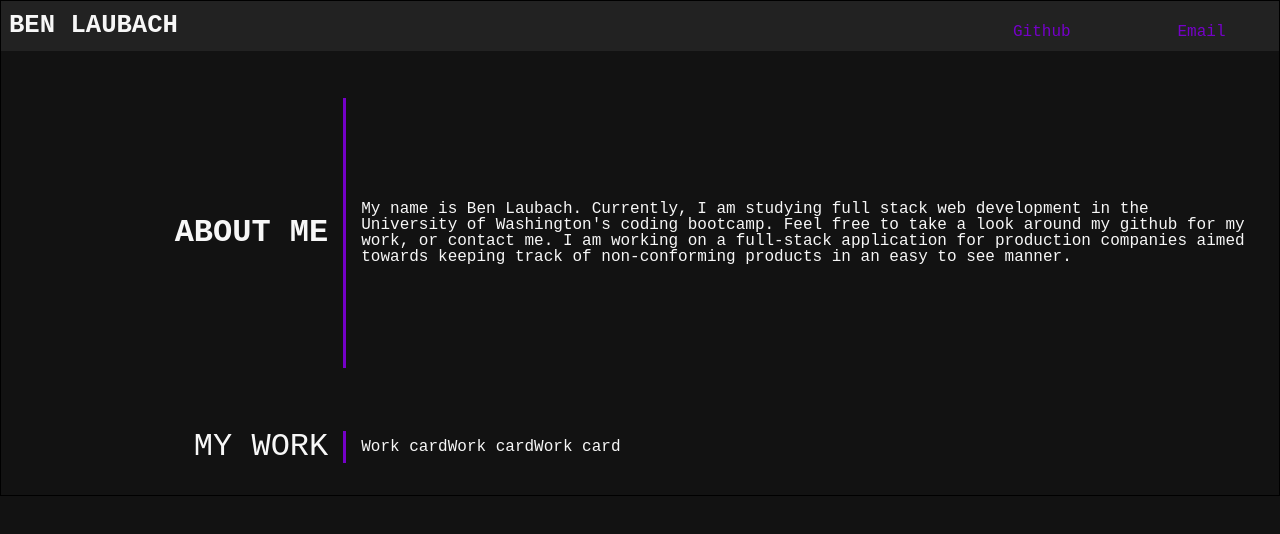
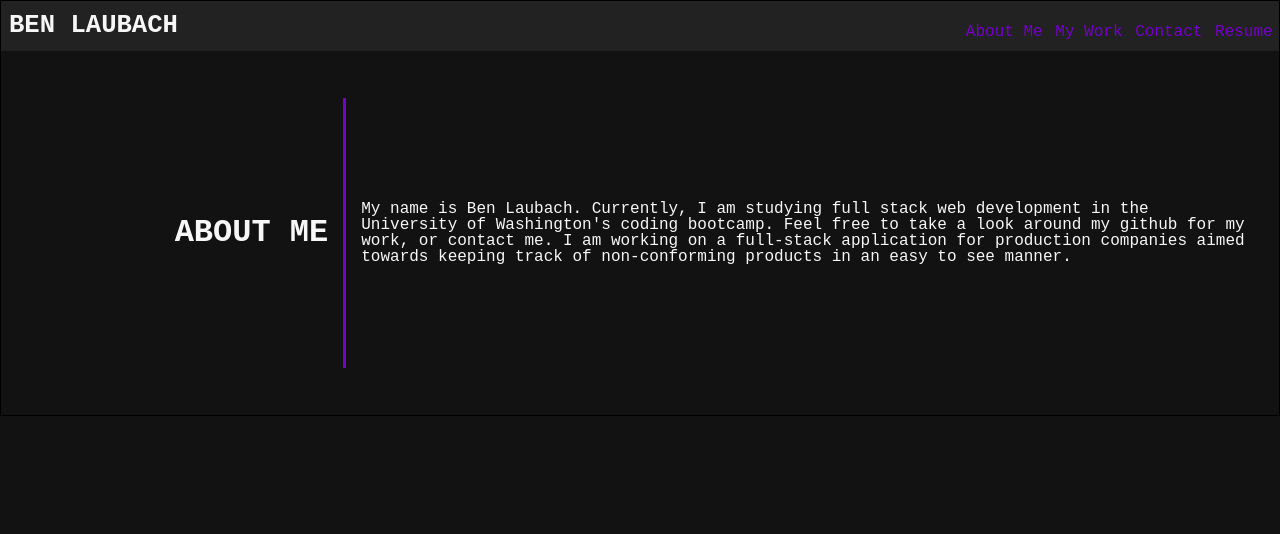
Before and after one commit to blaubachs/portfolio, a React (Create React App) app: page / in a window 1280 px wide. Shown: the top 534 px of the page. Built offline with nearby package versions, Linux system fonts and the light colour scheme; a web font is replaced by a local one.

Commit message:
updated page to be more along mockup functionality

```diff
--- a/src/App.js
+++ b/src/App.js
@@ -1,14 +1,23 @@
 import Nav from "./components/Nav";
-import Hero from "./components/Hero";
+import AboutMe from "./components/AboutMe";
 import Work from "./components/Work";
 import "./index.css";
+import { useState } from "react";
 
 function App() {
+  // create state that changes name when you click on a button in the nav bar.
+  const [navState, setNavState] = useState("About Me");
+
+  const handlePageChange = (e) => {
+    e.preventDefault();
+    setNavState(e.target.text);
+  };
+
   return (
     <div className="App">
-      <Nav />
-      <Hero />
-      <Work />
+      <Nav handlePageChange={handlePageChange} />
+      {navState === "About Me" && <AboutMe />}
+      {navState === "Work" && <Work />}
     </div>
   );
 }
--- a/src/components/Hero.js
+++ b/src/components/AboutMe.js
@@ -1,6 +1,6 @@
 import React from "react";
 
-export default function Hero() {
+export default function AboutMe() {
   return (
     <div className="hero">
       <section className="left-side">
--- a/src/components/Nav.js
+++ b/src/components/Nav.js
@@ -5,10 +5,18 @@ function Nav(props) {
     <div className="nav">
       <h1>BEN LAUBACH</h1>
       <ul>
-        <a href="https://github.com/blaubachs" target="_blank" rel="noreferrer">
-          Github
+        <a href="/" onClick={props.handlePageChange}>
+          About Me
         </a>
-        <a href="/">Email</a>
+        <a href="/" onClick={props.handlePageChange}>
+          My Work
+        </a>
+        <a href="/" onClick={props.handlePageChange}>
+          Contact
+        </a>
+        <a href="/" onClick={props.handlePageChange}>
+          Resume
+        </a>
       </ul>
     </div>
   );
```
